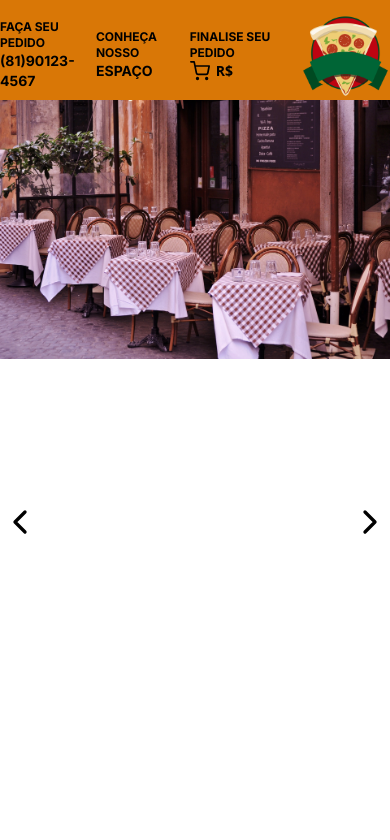
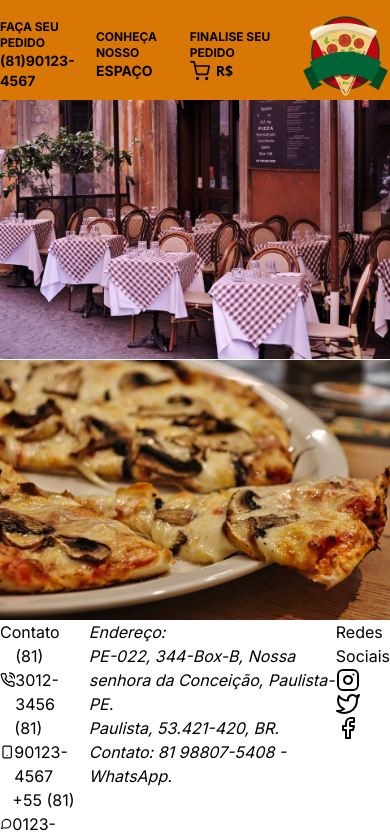
Before and after one commit to HumbertoFox/pizzaria, a Next.js app: page / in a window 390 px wide. Shown: the top 840 px of the page. Built offline with nearby package versions, Linux system fonts and the light colour scheme.

Commit message:
div flex responsive

```diff
--- a/src/components/pizza/index.tsx
+++ b/src/components/pizza/index.tsx
@@ -21,7 +21,7 @@ export default function PizzasComponent() {
     }, []);
 
     return (
-        <div className='flex w-full max-h-screen xl:min-h-full overflow-hidden relative' id='pizzas'>
+        <div className='flex w-full max-h-screen xl:max-h-full overflow-hidden relative' id='pizzas'>
             <div className='flex transition-transform duration-500 ease-out' style={{ transform: `translateX(-${curr * 100}%)` }}>
                 {slides.map((element, index) => (
                     <div key={index} className='w-full flex-shrink-0'>
--- a/src/components/promotion/index.tsx
+++ b/src/components/promotion/index.tsx
@@ -26,7 +26,7 @@ export default function PromotionComponent() {
     }, []);
 
     return (
-        <div className='relative w-full max-h-screen xl:min-h-full overflow-hidden' id='promotion'>
+        <div className='relative w-full max-h-screen xl:max-h-full overflow-hidden' id='promotion'>
             <div className='flex transition-transform duration-500 ease-out' style={{ transform: `translateX(-${curr * 100}%)` }}>
                 {slides.map((element, index) => (
                     <div key={index} className='w-full flex-shrink-0'>
@@ -35,10 +35,10 @@ export default function PromotionComponent() {
                 ))}
             </div>
             <div className='absolute inset-0 flex items-center justify-between'>
-                <button type='button' title='back' className='h-full' onClick={back}>
+                <button type='button' title='back' className='h-full opacity-0 duration-500 hover:opacity-100 button' onClick={back}>
                     <ChevronLeft size={40} />
                 </button>
-                <button type='button' title='next' className='h-full' onClick={next}>
+                <button type='button' title='next' className='h-full opacity-0 duration-500 hover:opacity-100 button' onClick={next}>
                     <ChevronRight size={40} />
                 </button>
             </div>
```
